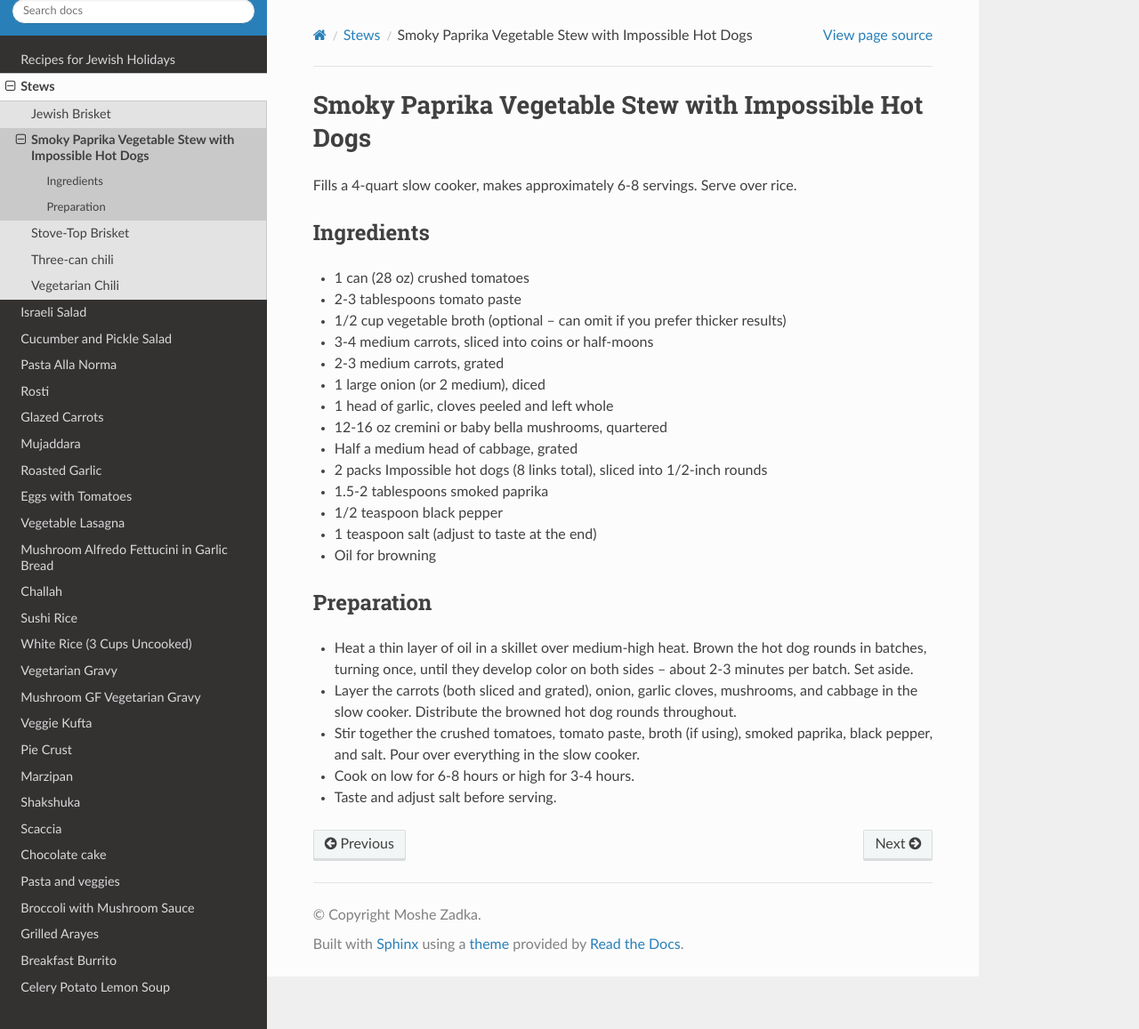
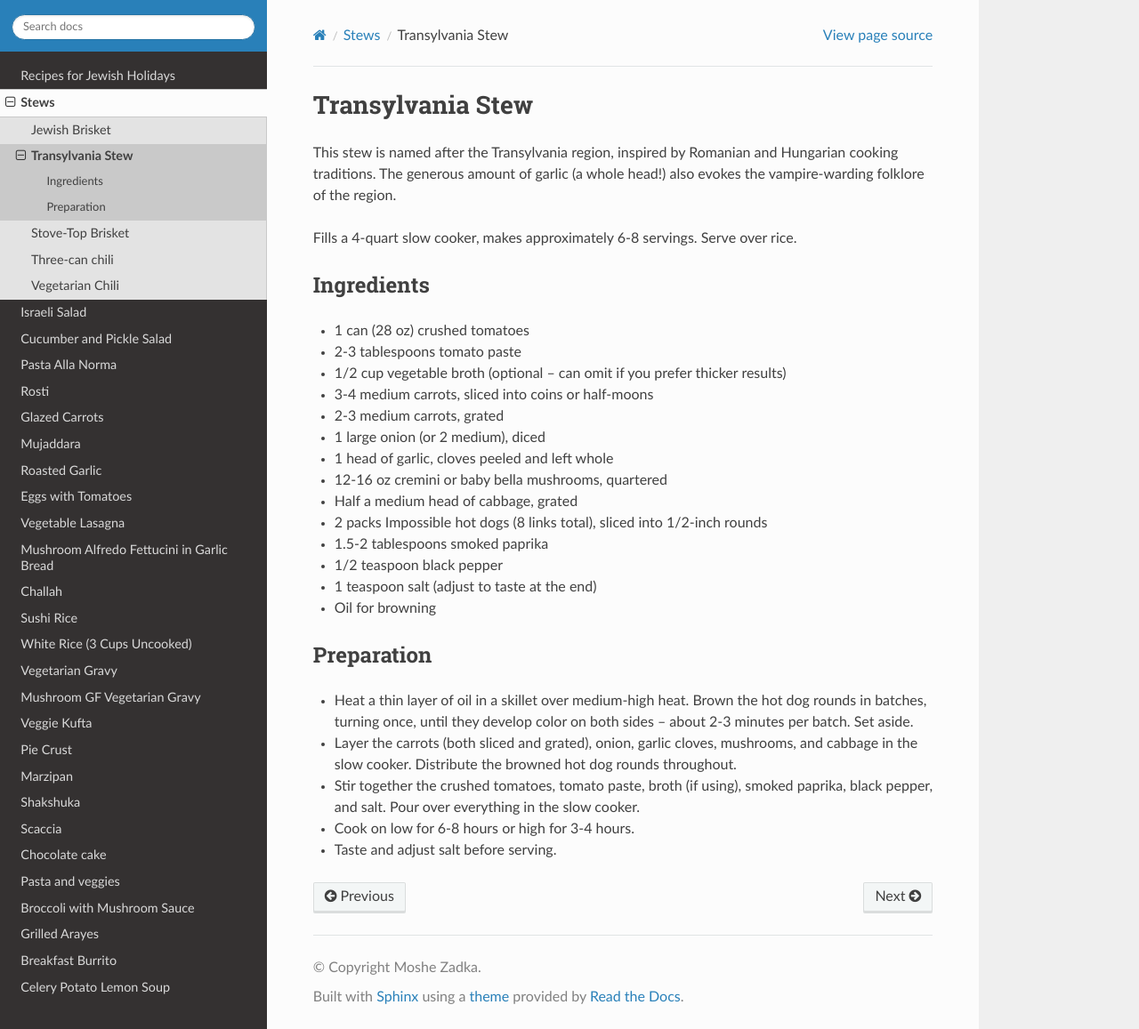
Before and after one commit to moshez/recipes, a Sphinx documentation site: the page built from doc/stews/transylvania-stew.rst, in a window 1280 px wide and 1157 px high. Shown: the whole window at 89% size. Built offline with Sphinx 7.4.7 and the Read the Docs theme 3.1.0, drawn with Linux system fonts in a browser that asks for light colours.

Commit message:
Rename smoky paprika stew to Transylvania Stew
Renamed the recipe to better reflect its inspiration from Romanian and
Hungarian cooking traditions. Added explanation about the name, highlighting
the generous use of garlic (a whole head) which also evokes the vampire-warding
folklore of the Transylvania region.

```diff
--- a/doc/stews/index.rst
+++ b/doc/stews/index.rst
@@ -5,7 +5,7 @@ Stews
     :maxdepth: 1
 
     jewish-brisket
-    smoky-paprika-vegetable-stew
+    transylvania-stew
     stove-top-brisket
     three-can-chili
     vegetarian-chili
--- a/doc/stews/smoky-paprika-vegetable-stew.rst
+++ b/doc/stews/transylvania-stew.rst
@@ -1,5 +1,9 @@
-Smoky Paprika Vegetable Stew with Impossible Hot Dogs
-=====================================================
+Transylvania Stew
+=================
+
+This stew is named after the Transylvania region, inspired by Romanian and
+Hungarian cooking traditions. The generous amount of garlic (a whole head!)
+also evokes the vampire-warding folklore of the region.
 
 Fills a 4-quart slow cooker, makes approximately 6-8 servings.
 Serve over rice.
```
